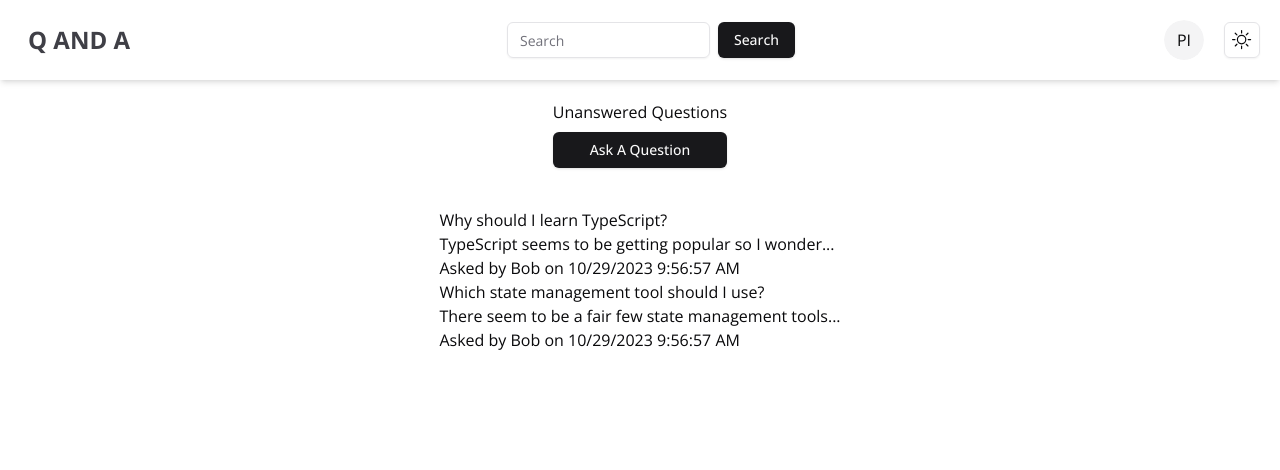
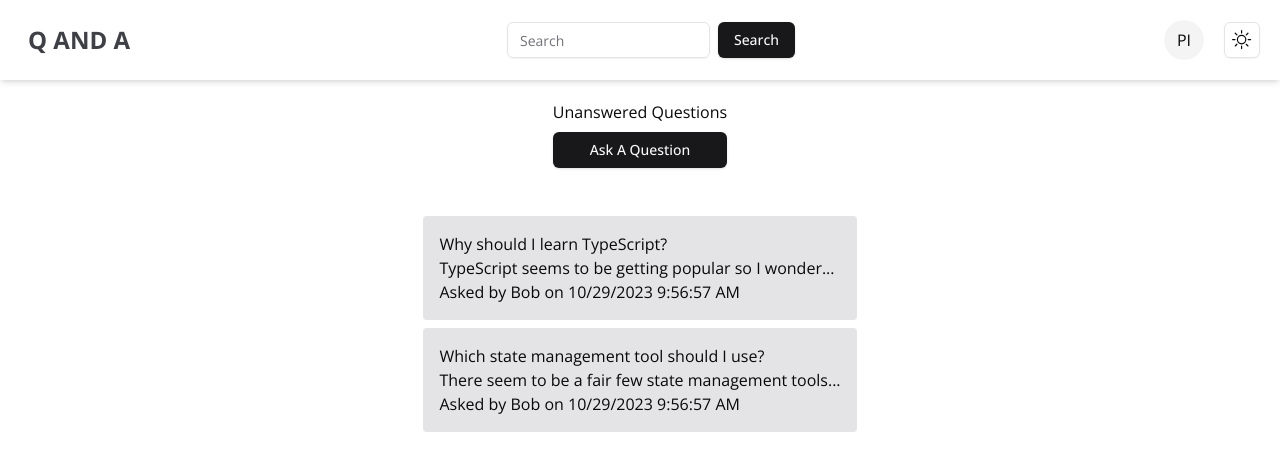
Before and after one commit to KennedyMungai/NewQAndA, a Next.js app in the folder frontend/: page / in a window 1280 px wide. Shown: the top 470 px of the page. Built offline with nearby package versions, Linux system fonts and the light colour scheme.

Commit message:
Styling the questions component

```diff
--- a/frontend/components/Questions/Question.tsx
+++ b/frontend/components/Questions/Question.tsx
@@ -4,7 +4,7 @@ type Props = { data: QuestionData }
 
 const Question = ({ data }: Props) => {
 	return (
-		<div>
+		<div className='bg-zinc-200 m-2 p-4 rounded-sm'>
 			<div className=''>{data.title}</div>
 			<div className=''>
 				{data.content.length > 50
```
